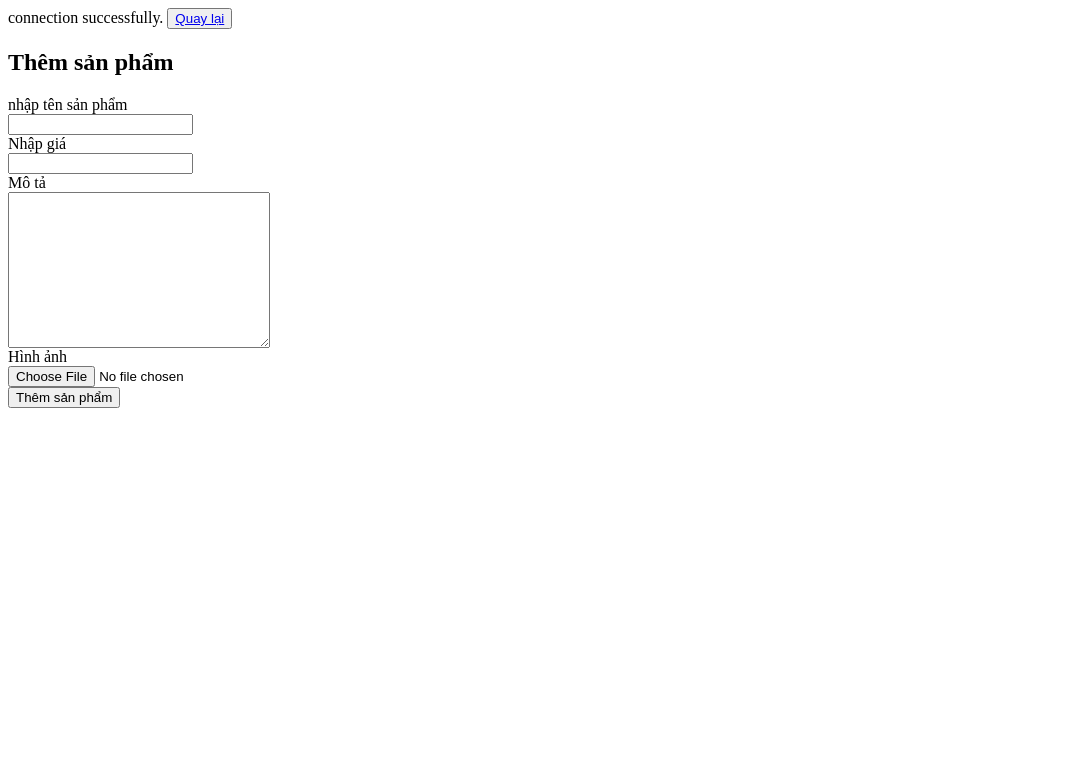
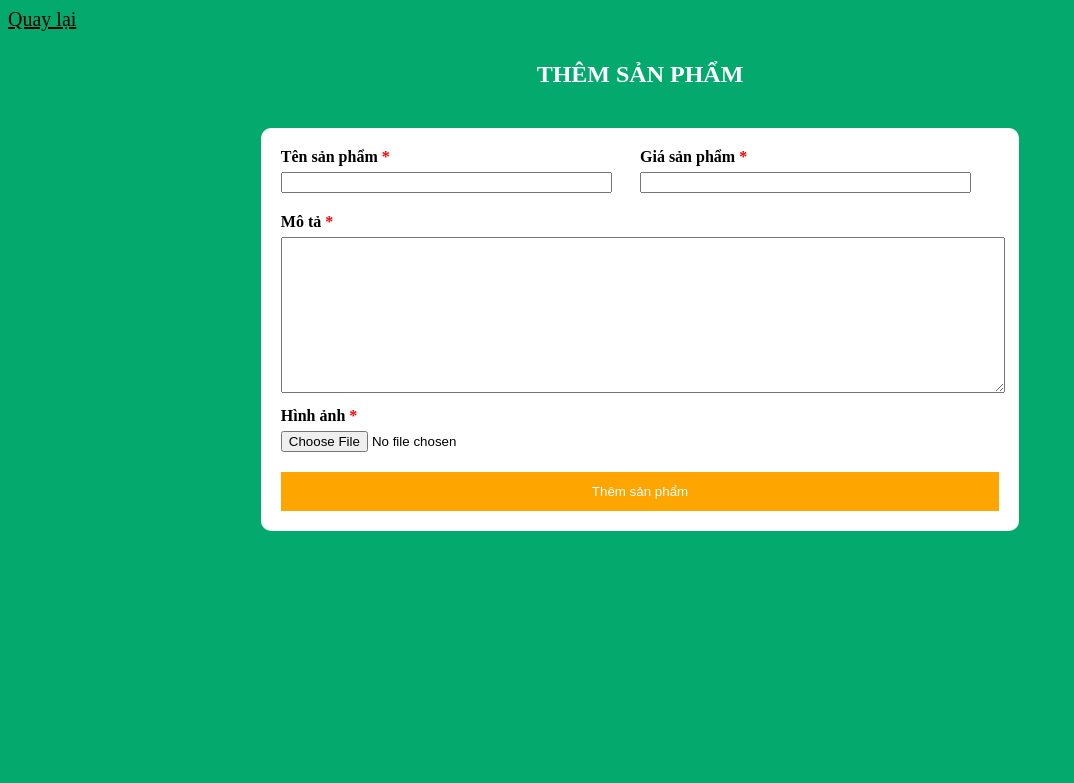
Before and after one commit to HangNhan/product_management_php, a PHP site: page /create.php in a window 1280 px wide. Shown: the top 783 px of the page, without its empty margins (0-1074 px from the left). Run offline with PHP 8.4, Linux system fonts and the light colour scheme.

Commit message:
style create form

```diff
--- a/create.php
+++ b/create.php
@@ -18,9 +18,8 @@ if(isset($tensp) && isset($gia) && isset($mota) &&isset($hinhanh)){
     VALUES (NULL,'$tensp','$gia','$mota','$hinhanh')";
 
     $result=mysqli_query($conn,$sql);
-
     if ($result==true){
-         echo "<script> alert 'Thêm sản phẩm thành công' </script>";
+         echo "<script>Thêm sản phẩm thành công</script>";
     }
 
 }
@@ -30,31 +29,112 @@ if(isset($tensp) && isset($gia) && isset($mota) &&isset($hinhanh)){
 ?>
 <!DOCTYPE html>
 <html lang="en">
+
 <head>
     <meta charset="UTF-8">
     <meta http-equiv="X-UA-Compatible" content="IE=edge">
     <meta name="viewport" content="width=device-width, initial-sacale=1.0">
 
     <title> Thêm sản phẩm </title>
+    <style>
+    body {
+        background-color: #04AA6D;
+    }
+
+    input[type=submit] {
+        color: white;
+        background-color: orange;
+        border: none;
+        padding: 12px;
+        width: 100%;
+    }
+
+    h2 {
+        text-align: center;
+        color: white;
+        text-transform: uppercase;
+        margin-top: 30px;
+        margin-bottom: 40px;
+    }
+
+    #createForm {
+        margin: 20px 20%;
+        background-color: white;
+        padding: 20px;
+        border-radius: 10px;
+    }
+
+    .smallCol {
+        width: 50%;
+        display: inline-block;
+    }
+
+    .row {
+        width: 100%;
+        display: table;
+    }
+
+    textarea {
+        width: 100%;
+        margin-top: 6px;
+        margin-bottom: 10px;
+
+
+    }
+
+    label {
+        font-weight: 600;
+
+    }
+
+    input[type=text],
+    input[type=number],
+    input[type=file] {
+        margin-top: 6px;
+        margin-bottom: 20px;
+        width: 90%;
+    }
+
+    .requireCharacter {
+        color: red;
+    }
+    </style>
 
 </head>
+
 <body>
-<button>
-    <a href="index.php"> Quay lại   </a>
+    <a style="color: black;font-size: 20px;" href="index.php"> Quay lại </a>
+    <h2> Thêm sản phẩm</h2>
+    <div id="createForm">
+        <form action="#" method="post" enctype="multipart/form-data">
+            <div class="row">
+                <div class="smallCol">
+                    <label for="">Tên sản phẩm <span class="requireCharacter">*</span></label>
+                    <br />
 
-    </button>
-    <h2> Thêm sản phẩm</h2>
-    <form action="#" method="post" enctype="multipart/form-data">
-    <label for=""> nhập tên sản phẩm</label><br>
-    <input type="text" id="ten" name="ten"> <br>
-    <label for="gia">Nhập giá</label> <br>
-    <input type="number" id="gia" name="gia"> <br>
-    <label for="mota">Mô tả</label><br>
+                    <input type="text" id="ten" name="ten">
+                </div>
+
+                <div class="smallCol">
+                    <label for="gia">Giá sản phẩm <span class="requireCharacter">*</span> </label>
+                    <br />
+                    <input type="number" id="gia" name="gia">
+                </div>
+            </div>
+
+            <div>
+                <label for="mota">Mô tả <span class="requireCharacter">*</span></label><br>
                 <textarea name="mota" id="mota" cols="30" rows="10"></textarea><br>
-    <label for=""> Hình ảnh</label><br>
+            </div>
+
+            <label for=""> Hình ảnh <span class="requireCharacter">*</span></label><br>
             <input type="file" name="hinhanh" id="hinhanh"><br>
 
             <input type="submit" value="Thêm sản phẩm" name="submit">
+
+
         </form>
+    </div>
 </body>
+
 </html>
--- a/dbconnect.php
+++ b/dbconnect.php
@@ -7,9 +7,7 @@ $dbname="dblaptop";
 $conn = mysqli_connect($severName,$userName,$password,$dbname);
 // check connection
 if(!$conn){
-    die("connection failed:".mysqli_connect_errol());
+    die("connection failed:".mysqli_connect_error());
 
-}else{
-    echo"connection successfully.";
 }
 ?>
```
Lines whose indentation alone changed are shown as unchanged.
